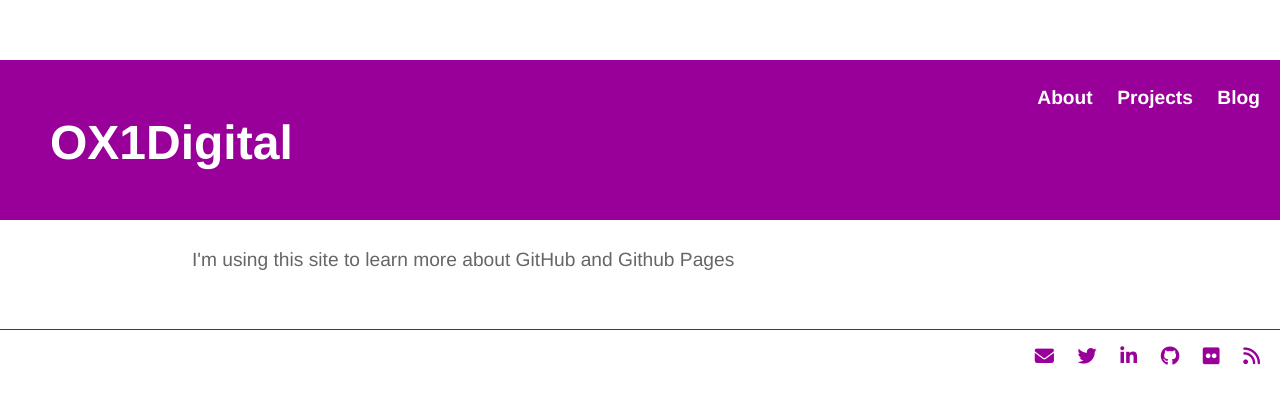
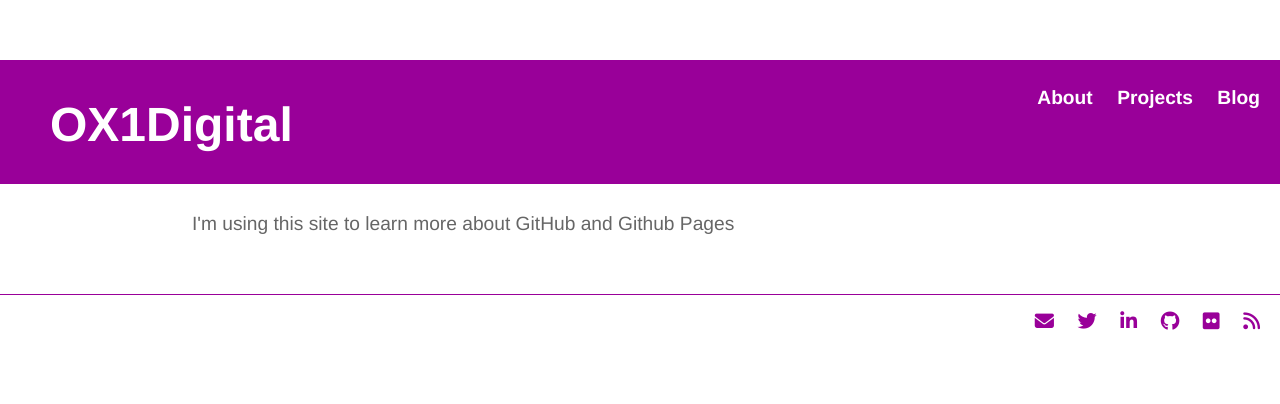
Before and after one commit to electronicdreamplant/electronicdreamplant.github.io, a Jekyll site: the page built from index.html, in a window 1280 px wide. Shown: the top 404 px of the page. Built offline with Jekyll 4.4.1, drawn with Linux system fonts in a browser that asks for light colours; nearby versions of some CDN libraries.

Commit message:
Update main.css
more margin fiddling

```diff
--- a/css/main.css
+++ b/css/main.css
@@ -11,14 +11,14 @@ body {
     font-family:'Helvetica', 'Arial', 'Sans-Serif';
     background-color: #fff;
     color: #666;
-    margin: 0;
+    margin: 0 !important;
 }
 .container  {
     margin: 60px auto;
     width: 70%;
 }
 .logo {
-    margin: 50px;
+    margin-left: 50px;
 }
 header ul, footer ul {
     padding: 0px;
```
